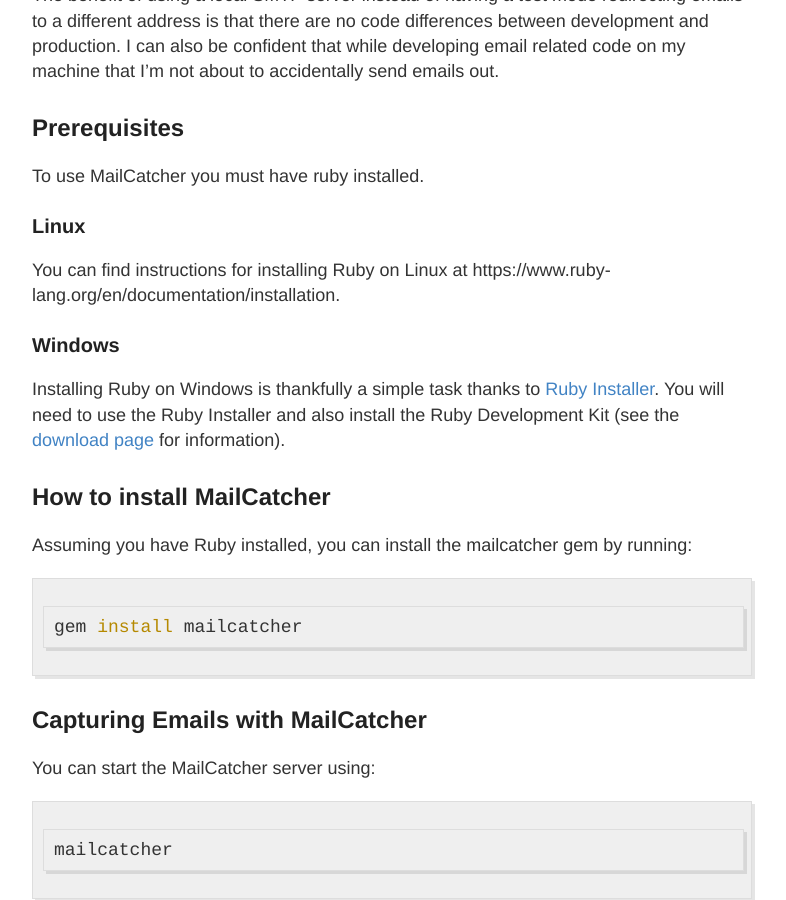
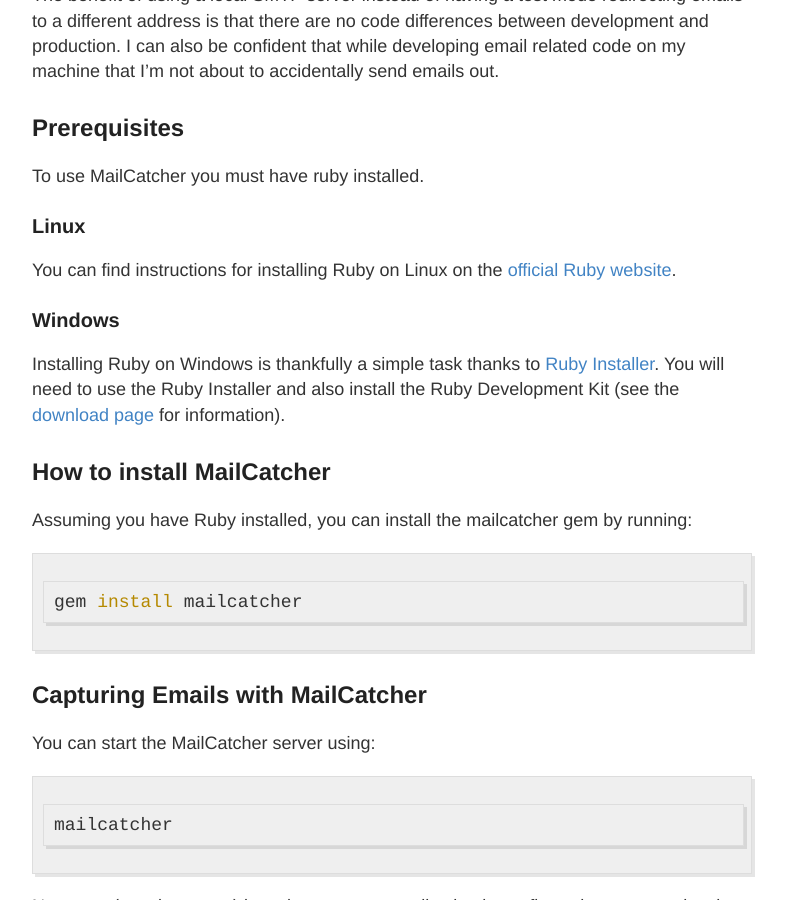
Before and after one commit to mortondev/mortondev.github.io, a Jekyll site: the page built from _posts/2015-09-22-safer-email-development.md, in a window 1280 px wide and 900 px high, scrolled down 465 px. Shown: the whole window, without its empty margins (248-1034 px from the left). Built offline with Jekyll 4.4.1, drawn with Linux system fonts in a browser that asks for light colours; Markdown is read by kramdown in place of the engine named in the settings; comment, search, counter and statistics services are not loaded.

Commit message:
Fixed ruby website link

```diff
--- a/_posts/2015-09-22-safer-email-development.md
+++ b/_posts/2015-09-22-safer-email-development.md
@@ -17,13 +17,13 @@ To use MailCatcher you must have ruby installed.
 
 ### Linux
 
-You can find instructions for installing Ruby on Linux at  https://www.ruby-lang.org/en/documentation/installation.
+You can find instructions for installing Ruby on Linux on the [official Ruby website](https://www.ruby-lang.org/en/documentation/installation).
+
 ### Windows
 
 Installing Ruby on Windows is thankfully a simple task thanks to [Ruby Installer](http://rubyinstaller.org). You will need to use the Ruby Installer and also install the Ruby Development Kit (see the [download page](http://rubyinstaller.org/downloads) for information).
 
 ## How to install MailCatcher
-
 
 Assuming you have Ruby installed, you can install the mailcatcher gem by running:
 
```
